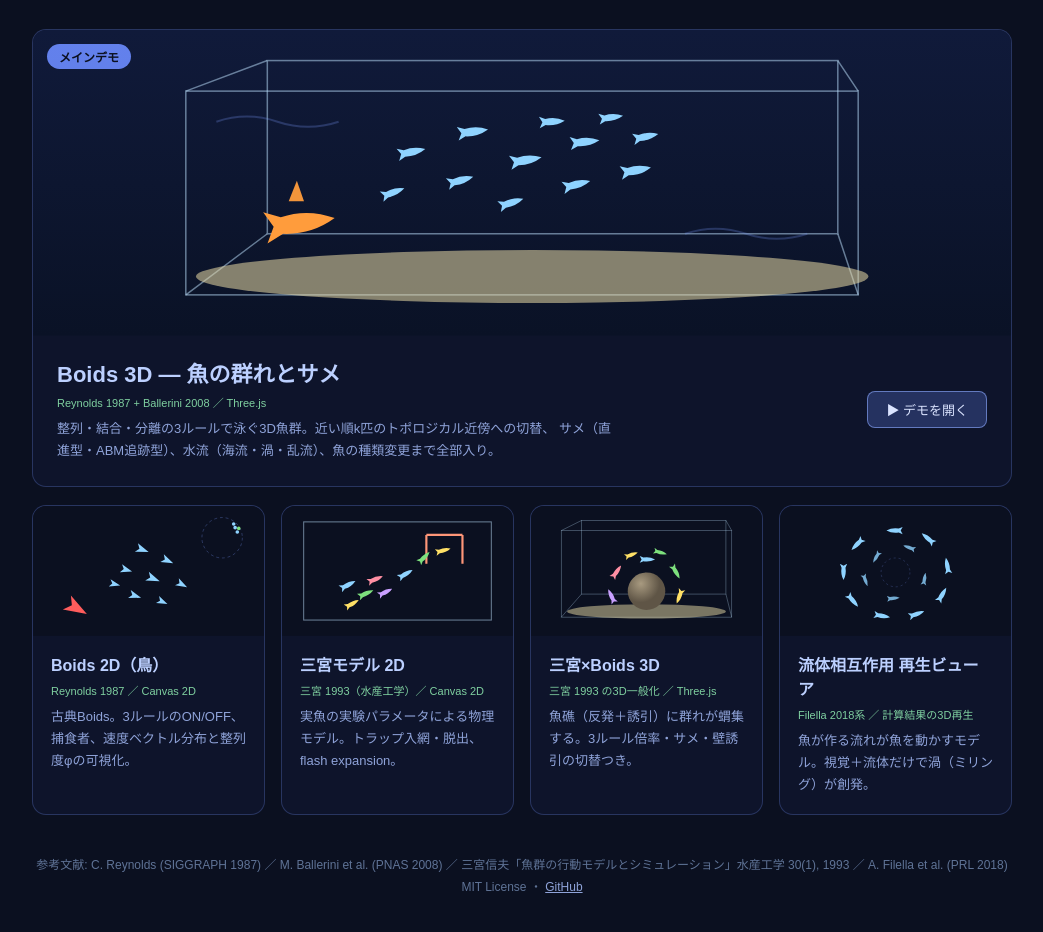
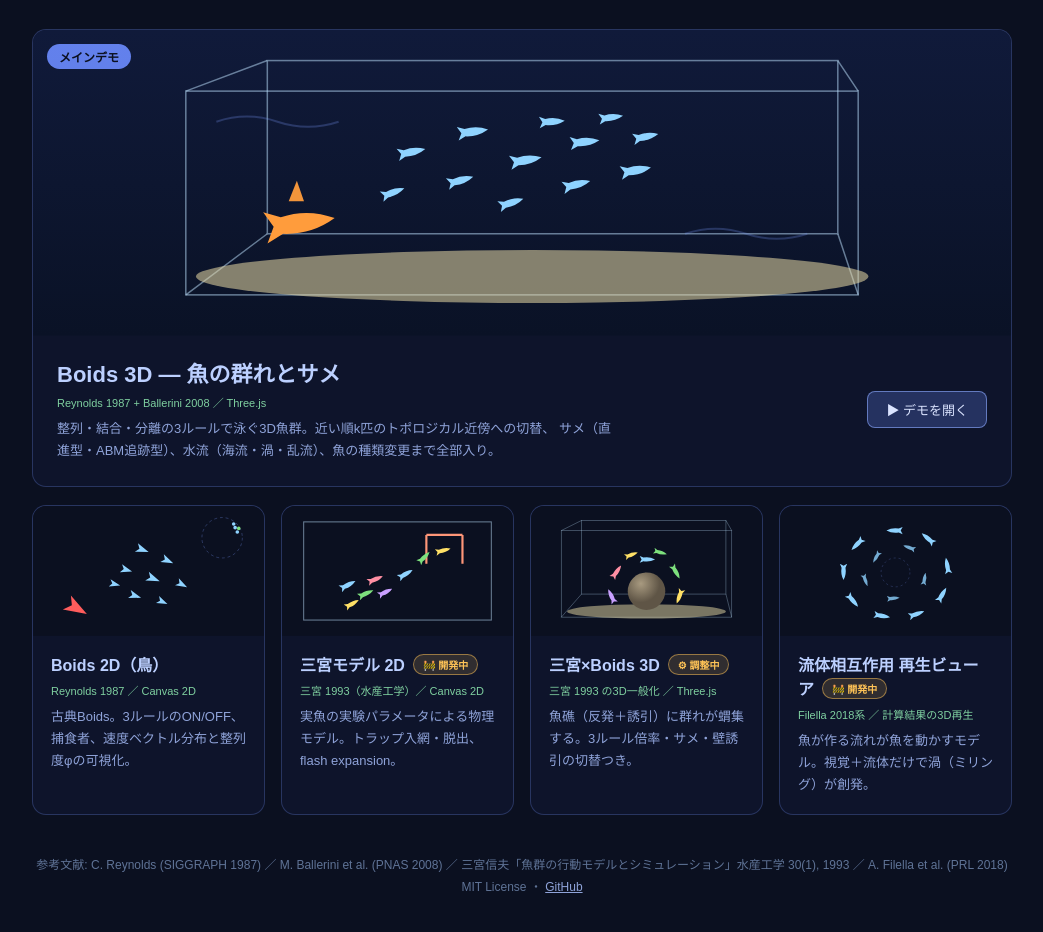
Before and after one commit to Druk-Drink/fish-abm, a plain HTML site: page index.html in a window 1280 px wide. Shown: the part 142-1074 px from the top of the page, without its empty margins (118-1161 px from the left). Drawn offline with Linux system fonts and the light colour scheme.

Commit message:
サブデモにステータスバッジを追加（三宮2D/流体ビューア=開発中、三宮3D=調整中）
Co-Authored-By: Claude Fable 5 <noreply@anthropic.com>

```diff
--- a/index.html
+++ b/index.html
@@ -45,6 +45,12 @@
   #grid {
     display: grid; grid-template-columns: repeat(auto-fit, minmax(220px, 1fr));
     gap: 16px;
+  }
+  .status {
+    display: inline-block; font-size: 10px; padding: 2px 9px; border-radius: 999px;
+    margin-left: 8px; vertical-align: 2px; white-space: nowrap;
+    background: rgba(255, 196, 87, 0.14); color: #ffc457;
+    border: 1px solid rgba(255, 196, 87, 0.5);
   }
   footer { margin-top: 40px; font-size: 12px; color: #5f7396; text-align: center; line-height: 1.8; }
 </style>
@@ -162,7 +168,7 @@
         </g>
       </svg>
       <div class="body">
-        <h2>三宮モデル 2D</h2>
+        <h2>三宮モデル 2D<span class="status">🚧 開発中</span></h2>
         <div class="tag">三宮 1993（水産工学）／ Canvas 2D</div>
         <p>実魚の実験パラメータによる物理モデル。トラップ入網・脱出、flash expansion。</p>
       </div>
@@ -194,7 +200,7 @@
         </g>
       </svg>
       <div class="body">
-        <h2>三宮×Boids 3D</h2>
+        <h2>三宮×Boids 3D<span class="status">⚙ 調整中</span></h2>
         <div class="tag">三宮 1993 の3D一般化 ／ Three.js</div>
         <p>魚礁（反発＋誘引）に群れが蝟集する。3ルール倍率・サメ・壁誘引の切替つき。</p>
       </div>
@@ -222,7 +228,7 @@
         <circle cx="160" cy="92" r="20" fill="none" stroke="#7c9aff" stroke-opacity="0.3" stroke-dasharray="3 4"/>
       </svg>
       <div class="body">
-        <h2>流体相互作用 再生ビューア</h2>
+        <h2>流体相互作用 再生ビューア<span class="status">🚧 開発中</span></h2>
         <div class="tag">Filella 2018系 ／ 計算結果の3D再生</div>
         <p>魚が作る流れが魚を動かすモデル。視覚＋流体だけで渦（ミリング）が創発。</p>
       </div>
```
